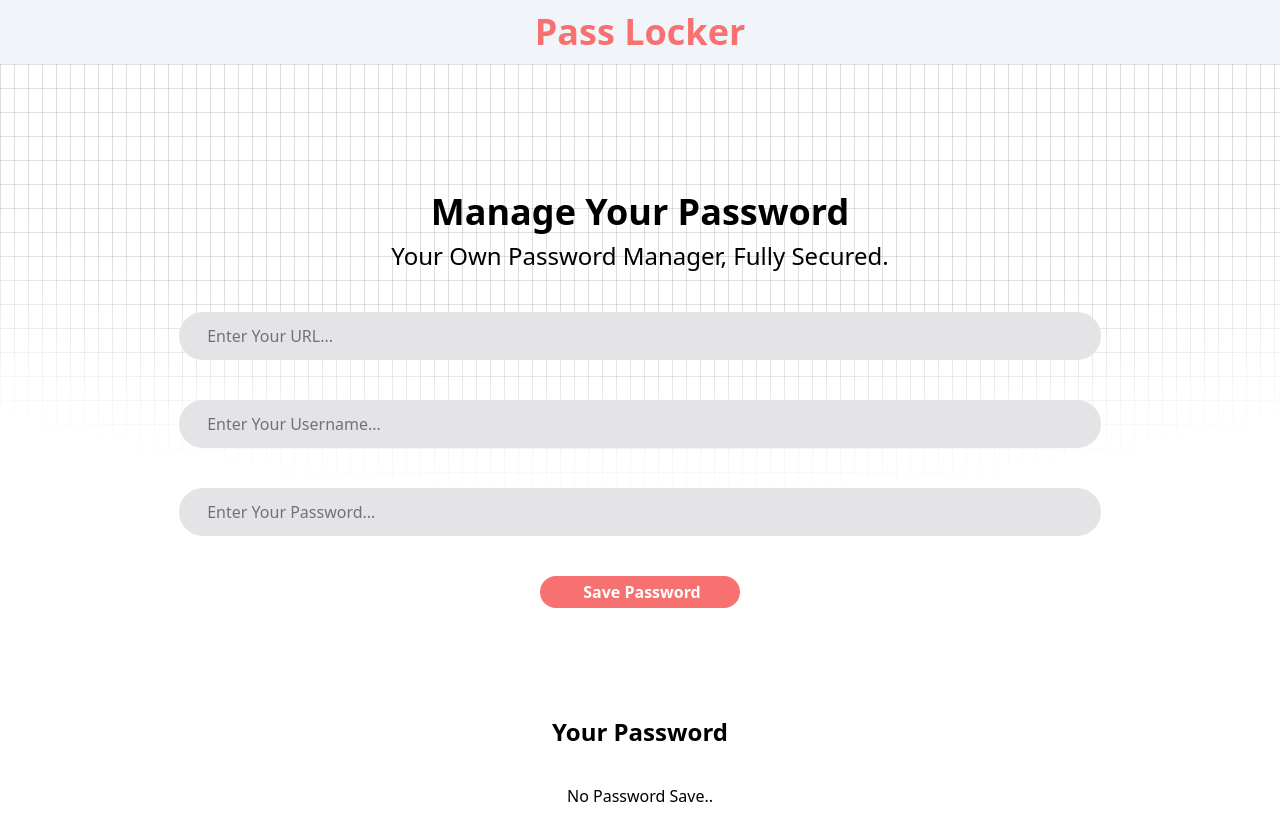
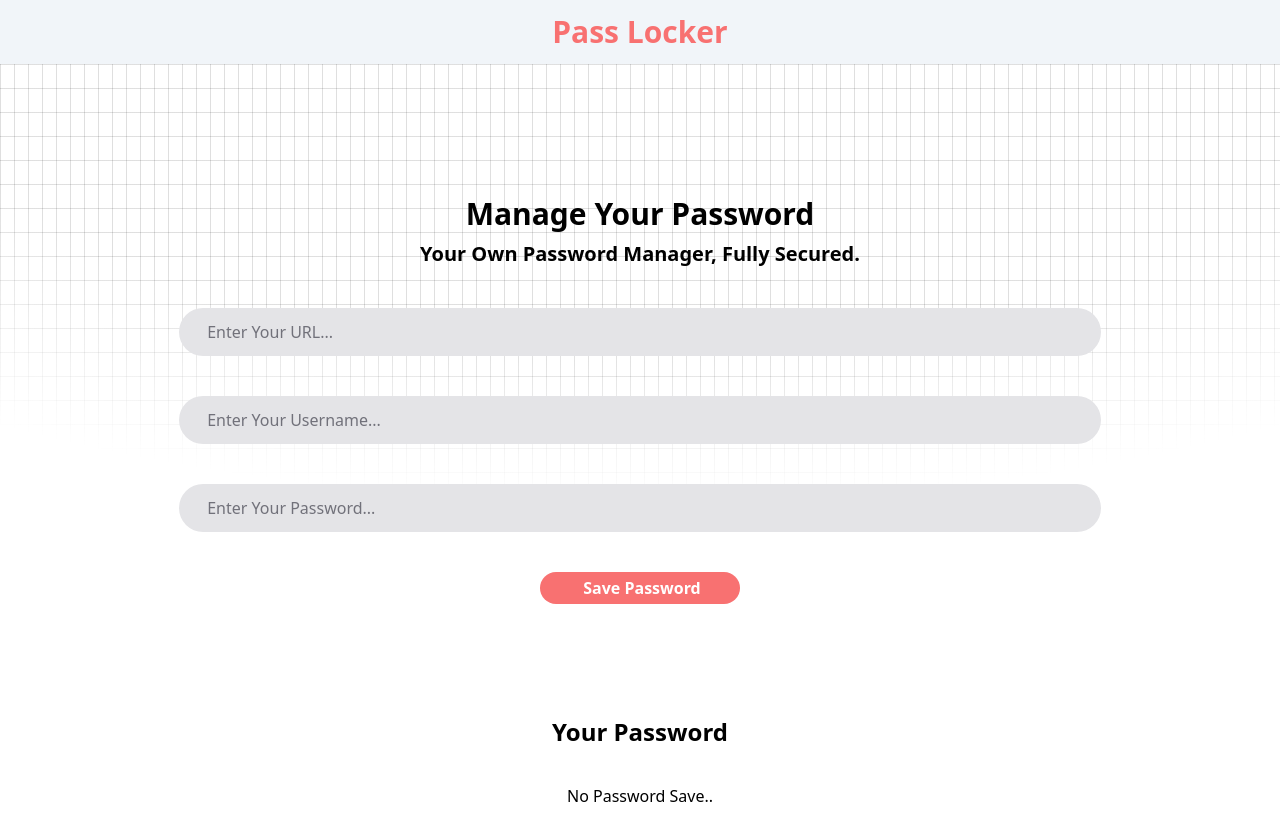
Before and after one commit to Itsarun01/Pass-locker, a React (Vite) app: page / in a window 1280 px wide. Shown: the top 840 px of the page. Built offline with nearby package versions, Linux system fonts and the light colour scheme; some icons are missing.

Commit message:
Fixed the fontsize

```diff
--- a/src/components/Home.jsx
+++ b/src/components/Home.jsx
@@ -32,10 +32,10 @@ const Home = () => {
       </div>
       <div className="my-container w-[80vw] absolute top-[50%] left-[50%] translate-x-[-50%] translate-y-[-50%]">
         <div className="text-white text-center mb-5">
-          <h1 className="text-black text-4xl font-bold mb-2">
+          <h1 className="text-black text-3xl font-bold mb-2">
             Manage Your Password
           </h1>
-          <p className="text-black text-2xl">
+          <p className="text-black font-semibold text-xl">
             Your Own Password Manager, Fully Secured.
           </p>
         </div>
--- a/src/components/Navbar.jsx
+++ b/src/components/Navbar.jsx
@@ -4,7 +4,7 @@ const Navbar = () => {
   return (
     <nav className="bg-slate-100">
       <div className="my-container flex justify-center items-center px-4 py-8 h-14 w-[80vw]">
-        <div className="logo font-bold text-4xl text-red-400">Pass Locker</div>
+        <div className="logo font-bold text-3xl text-red-400">Pass Locker</div>
       </div>
     </nav>
   );
```
